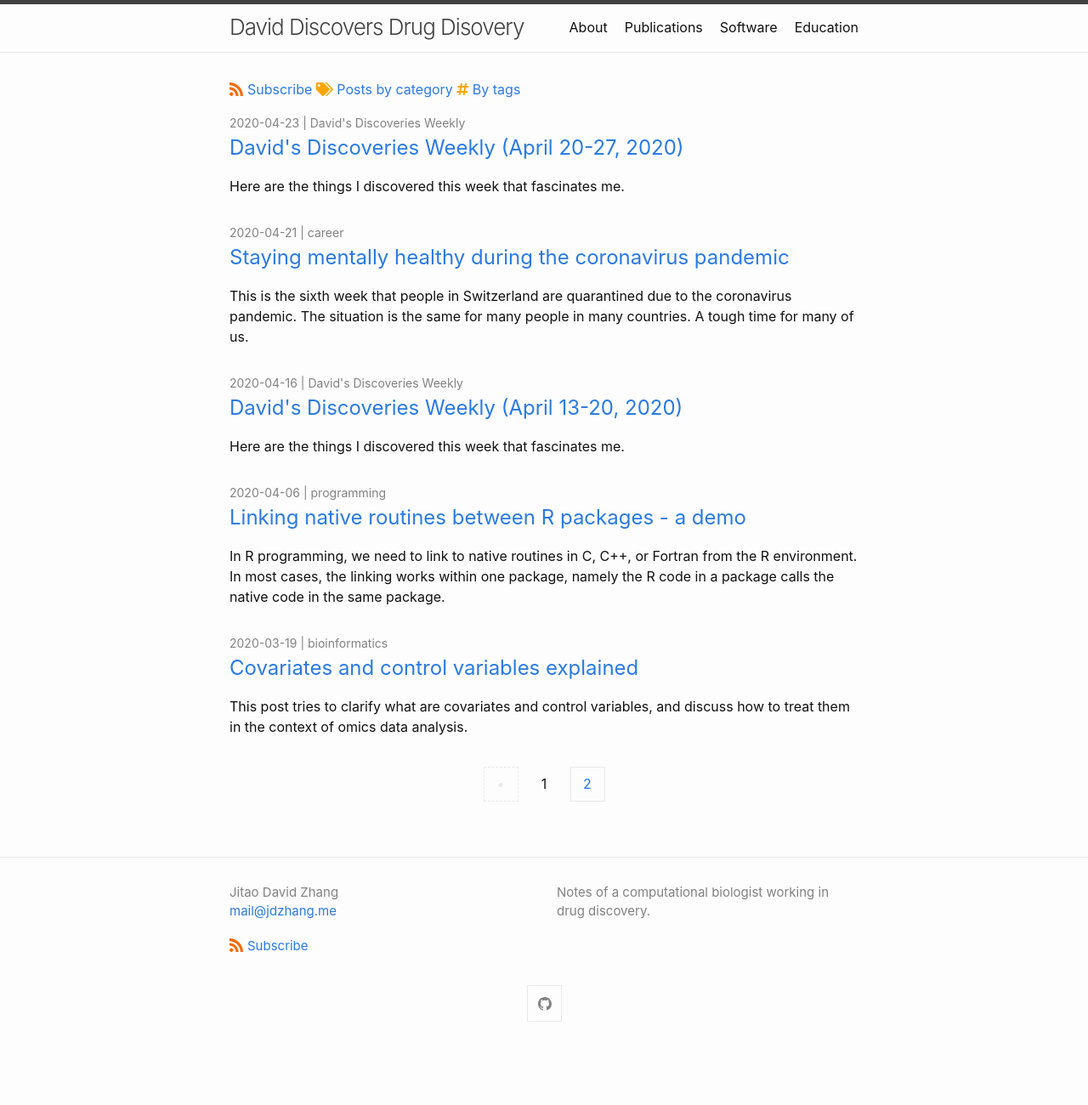
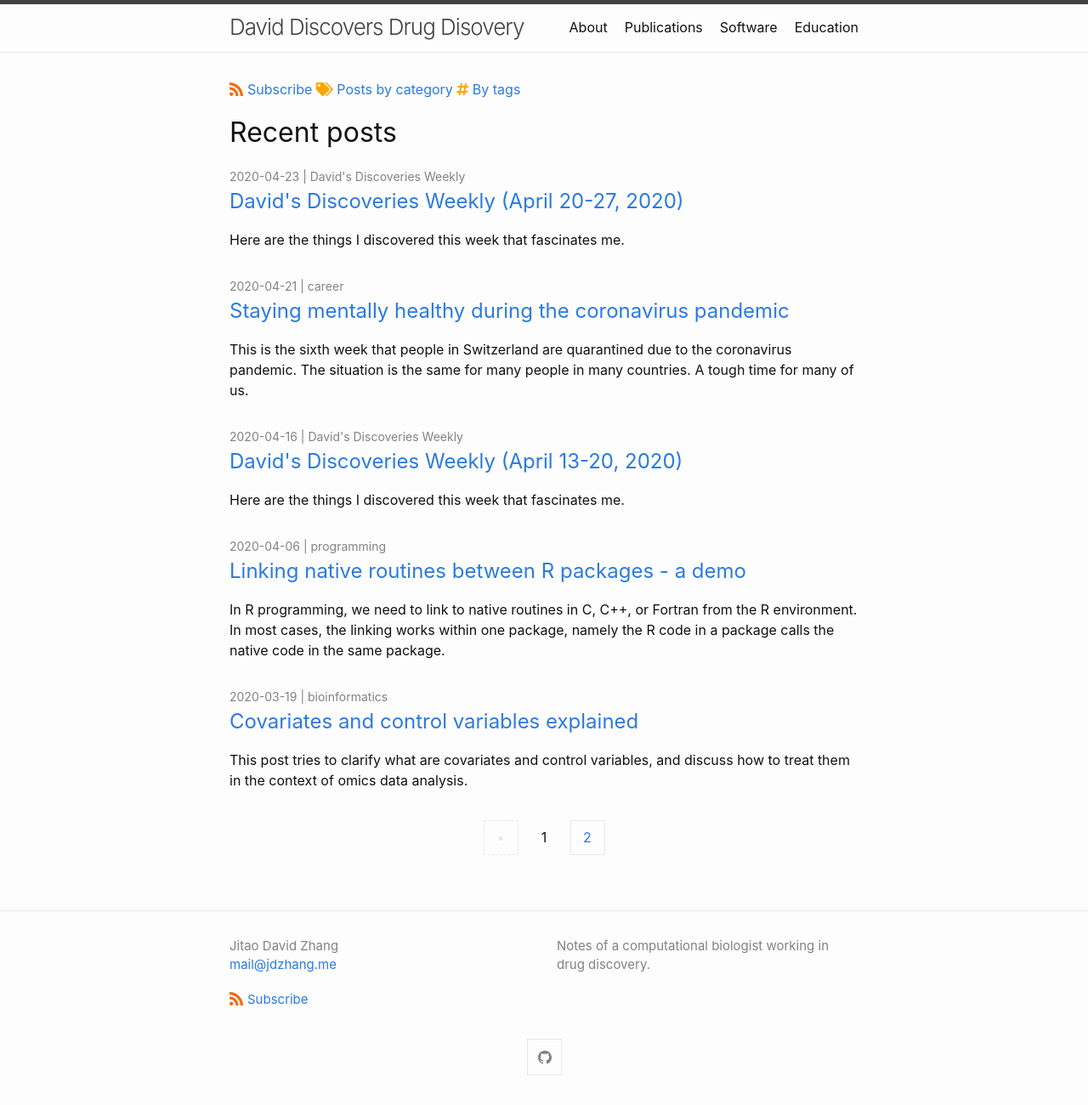
Before and after one commit to Accio/accio.github.io, a Jekyll site: the page built from index.html, in a window 1280 px wide. Shown: the whole page at 85% size. Built offline with Jekyll 4.4.1, drawn with Linux system fonts in a browser that asks for light colours; the list of posts is cut into pages by our own code; before the commit the page ends 1237 px from its top, so only the background shows below that.

Commit message:
set title in index.html will write it to the home, and put the icons on top of the recent posts text

```diff
--- a/_layouts/home.html
+++ b/_layouts/home.html
@@ -3,10 +3,6 @@ layout: default
 ---
 
 <div class="home">
-  {%- if page.title -%}
-    <h1 class="page-heading">{{ page.title }}</h1>
-  {%- endif -%}
-
   <p class="feed-subscribe">
   <a href="{{ 'feed.xml' | relative_url }}">
     <svg class="svg-icon orange">
@@ -25,8 +21,11 @@ layout: default
   </a>
   </p>
 
+  {%- if page.title -%}
+    <h1 class="page-heading">{{ page.title }}</h1>
+  {%- endif -%}
+
   {{ content }}
-
 
   {% if site.paginate %}
     {% assign posts = paginator.posts %}
--- a/index.html
+++ b/index.html
@@ -3,4 +3,5 @@
 # To modify the layout, see https://jekyllrb.com/docs/themes/#overriding-theme-defaults
 
 layout: home
+title: Recent posts
 ---
```
